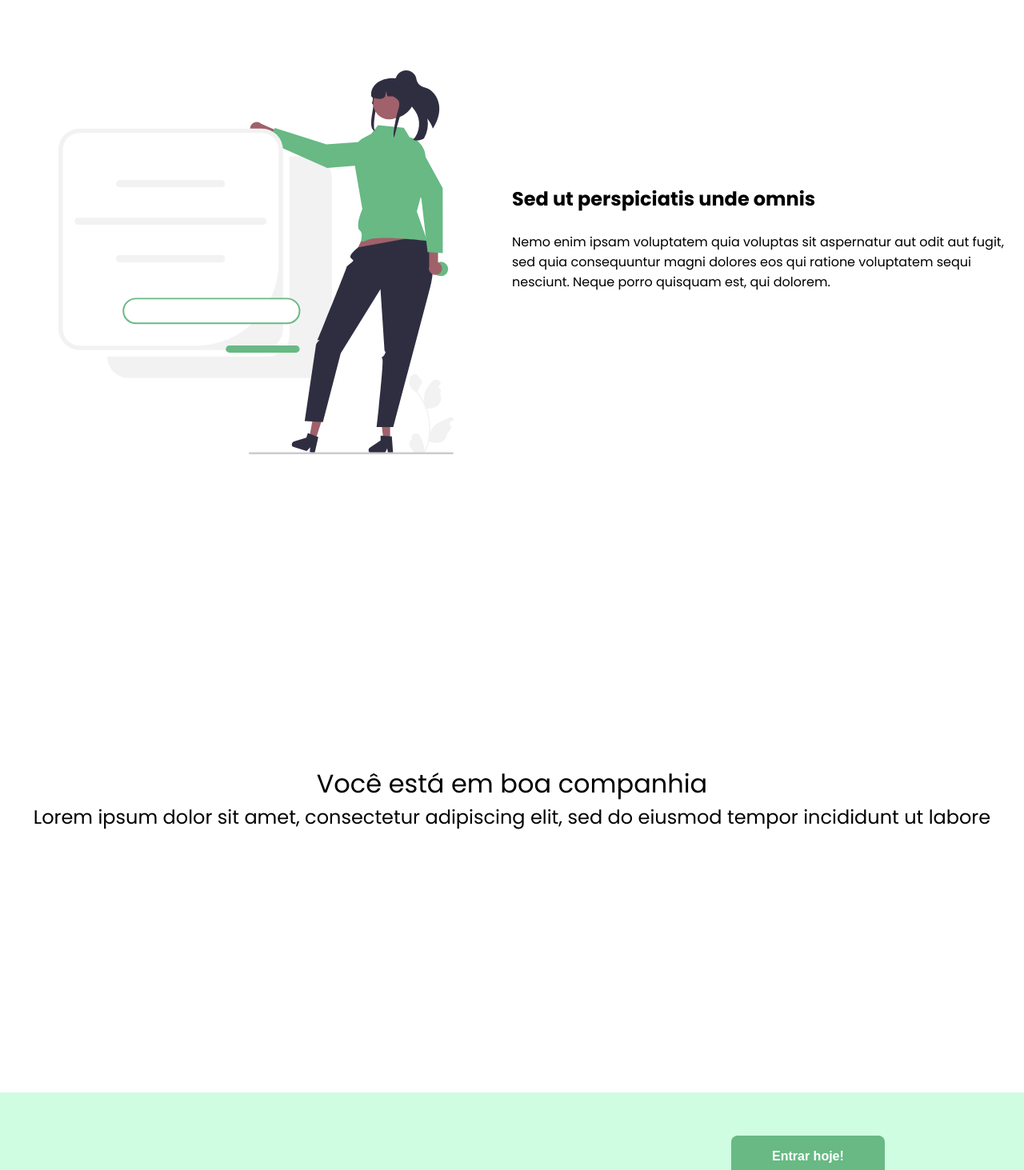
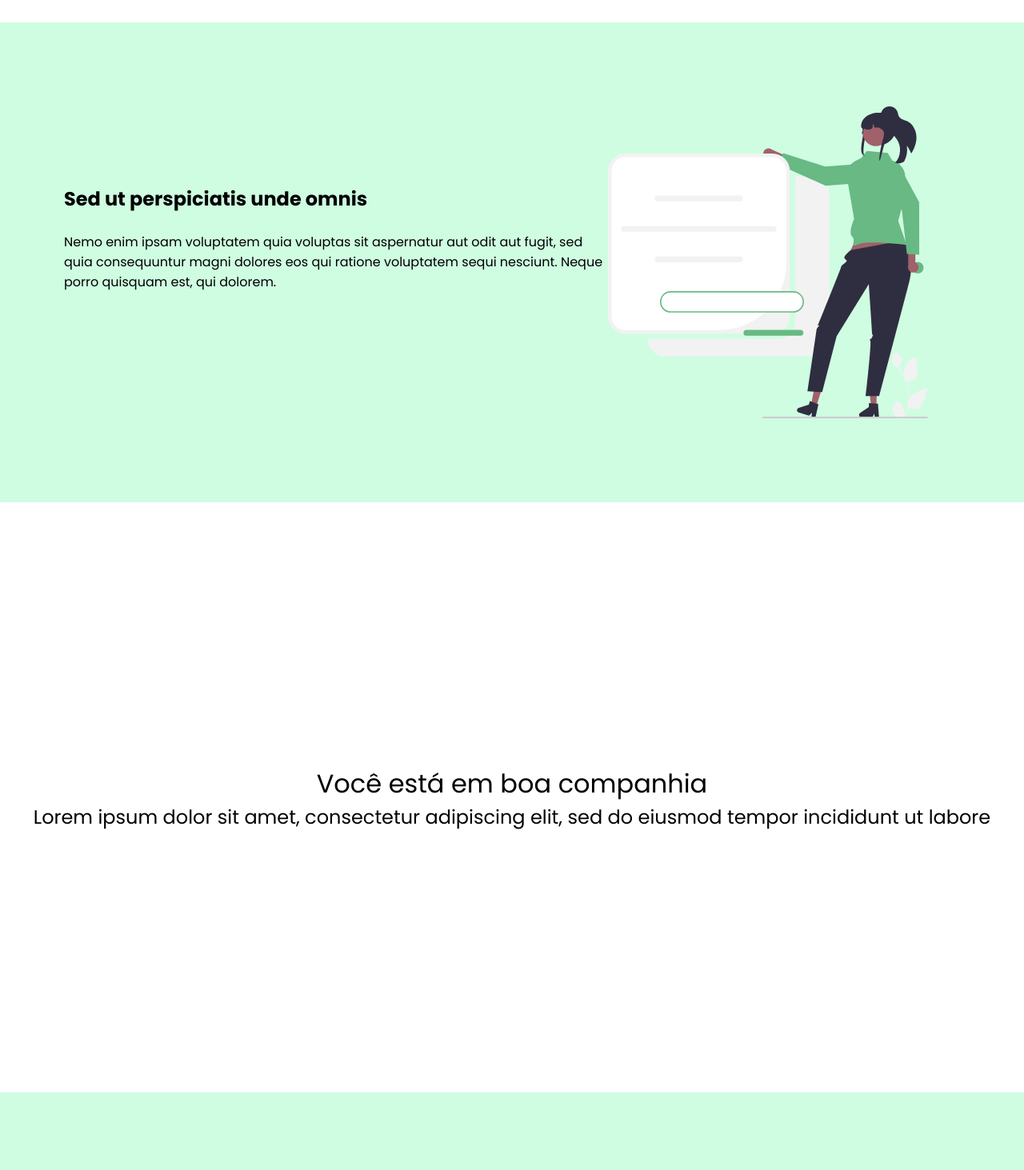
Before and after one commit to Vilelagb1/Landing-Page-Consultoria-MKT, an Angular app in the folder projeto-consultoria/: page / in a window 1280 px wide. Shown: the part 2540-4003 px from the top of the page at 80% size. Built offline with nearby package versions, Linux system fonts and the light colour scheme.

Commit message:
Ajustando estilização  da "registrar-section" e botão componente "<app-butao-entrar-hoje>

```diff
--- a/projeto-consultoria/src/app/components/home/home.component.html
+++ b/projeto-consultoria/src/app/components/home/home.component.html
@@ -24,7 +24,6 @@
 
   <section class="sub-page-section">
     <app-sub-page></app-sub-page>
-    <app-sub-page></app-sub-page>
   </section>
 
   <section class="depoimentos-section">
@@ -34,7 +33,7 @@
 
   <section class="registrar-section">
     <h2>Lorem ipsum dolor sit amet, consectetur adipiscing elit, sed do eiusmod tempor incididunt ut labore</h2>
-    <app-botao-entrar-hoje></app-botao-entrar-hoje>
+    <app-botao-entrar-hoje id="segundo-botao-entrar-hoje"></app-botao-entrar-hoje>
     <button>Contate-nos</button>
   </section>
 
--- a/projeto-consultoria/src/app/components/home/home.component.scss
+++ b/projeto-consultoria/src/app/components/home/home.component.scss
@@ -68,6 +68,12 @@ main {
 
   }
 
+   //Início Sub Page Section ------------------------------------------
+
+   ::ng-deep #sub-page-2 app-sub-page {
+    flex-direction: row-reverse !important;
+   }
+
   //Início Depoimentos Section ------------------------------------------
 
   .depoimentos-section {
@@ -112,5 +118,9 @@ main {
       font-weight: 600;
       color: $dark-color;
     }
+
+    ::ng-deep #segundo-botao-entrar-hoje {
+      margin-top: 195px;
+    }
   }
 }
--- a/projeto-consultoria/src/app/components/sub-page/sub-page.component.html
+++ b/projeto-consultoria/src/app/components/sub-page/sub-page.component.html
@@ -1,6 +1,6 @@
 <div class="sub-page-container">
   <div class="left-sub-page-container">
-    <img src="../../../assets/sub-page1.svg" alt="">
+    <img src="../../../assets/undraw_portfolio_website_re_jsdd.svg" alt="">
   </div>
   <div class="right-sub-page-container">
     <h2>Sed ut perspiciatis unde omnis</h2>
@@ -8,3 +8,13 @@
        ratione voluptatem sequi nesciunt. Neque porro quisquam est, qui dolorem.</p>
   </div>
 </div>
+<div class="sub-page-second-container">
+  <div class="left-sub-page-container">
+    <img id="img-2" src="../../../assets/sub-page1.svg" alt="">
+  </div>
+  <div class="right-sub-page-container">
+    <h2>Sed ut perspiciatis unde omnis</h2>
+    <p>Nemo enim ipsam voluptatem quia voluptas sit aspernatur aut odit aut fugit, sed quia consequuntur magni dolores eos qui
+       ratione voluptatem sequi nesciunt. Neque porro quisquam est, qui dolorem.</p>
+  </div>
+</div>
--- a/projeto-consultoria/src/app/components/sub-page/sub-page.component.scss
+++ b/projeto-consultoria/src/app/components/sub-page/sub-page.component.scss
@@ -1,7 +1,8 @@
-.sub-page-container {
+@import '../../../../src/styles.scss';
+
+.sub-page-container, .sub-page-second-container {
   display: flex;
   height: 600px;
-
 
   .left-sub-page-container {
     width: 50%;
@@ -15,6 +16,7 @@
     display: flex;
     flex-direction: column;
     justify-content: center;
+    border: 1px solid reds;
   }
 
   h2 {
@@ -23,5 +25,27 @@
 
   p {
     margin-bottom: 60px;
+    width: 686px;
   }
 }
+
+
+
+
+
+.sub-page-second-container {
+  display: flex;
+  height: 600px;
+  flex-direction: row-reverse;
+  justify-content: space-evenly;
+  align-items: center;
+  background-color: $light-color;
+
+  p, h2 {
+    margin-left: 80px;
+  }
+
+  img {
+    width: 400px;
+  }
+}
```
Also changed, not shown: projeto-consultoria/src/assets/sub-page2.svg (renamed from projeto-consultoria/src/assets/undraw_os_upgrade_re_r0qa.svg).
